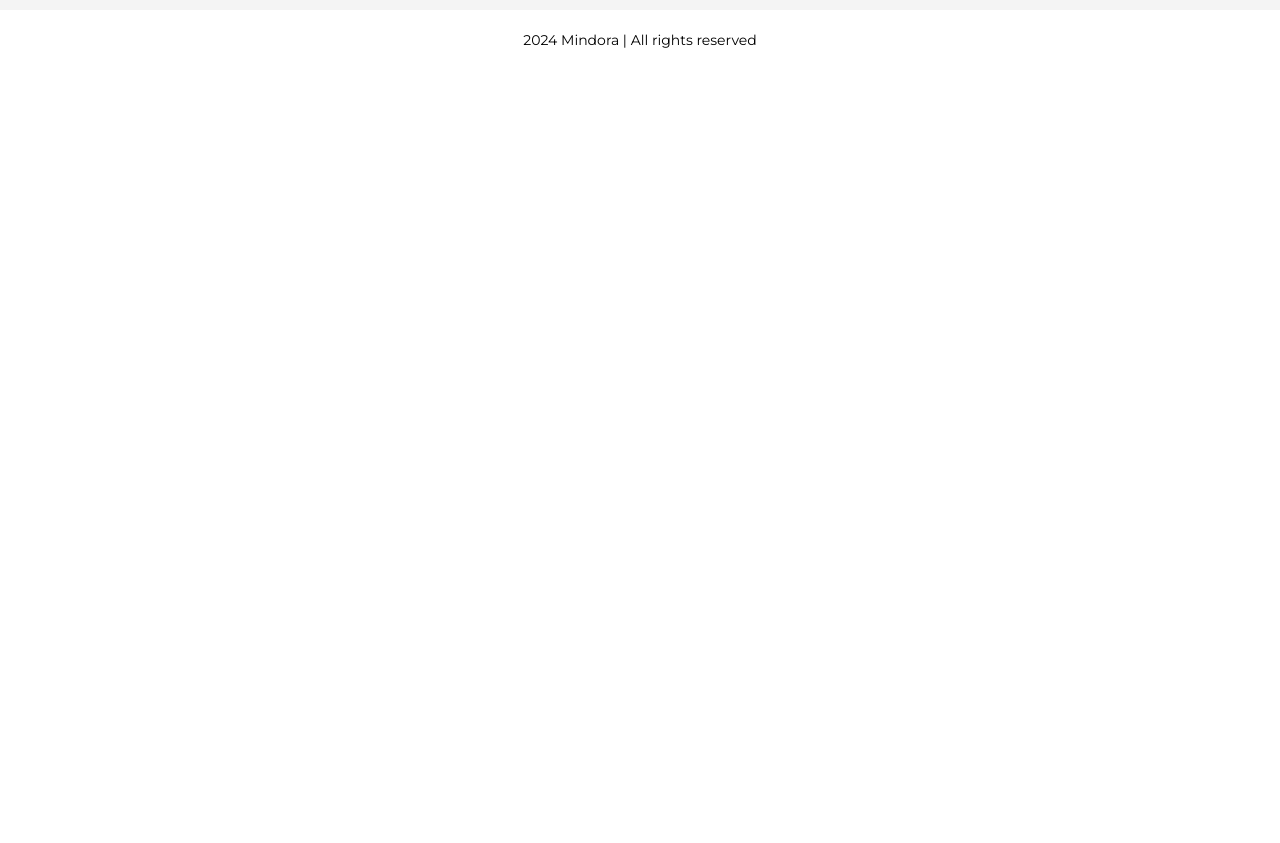
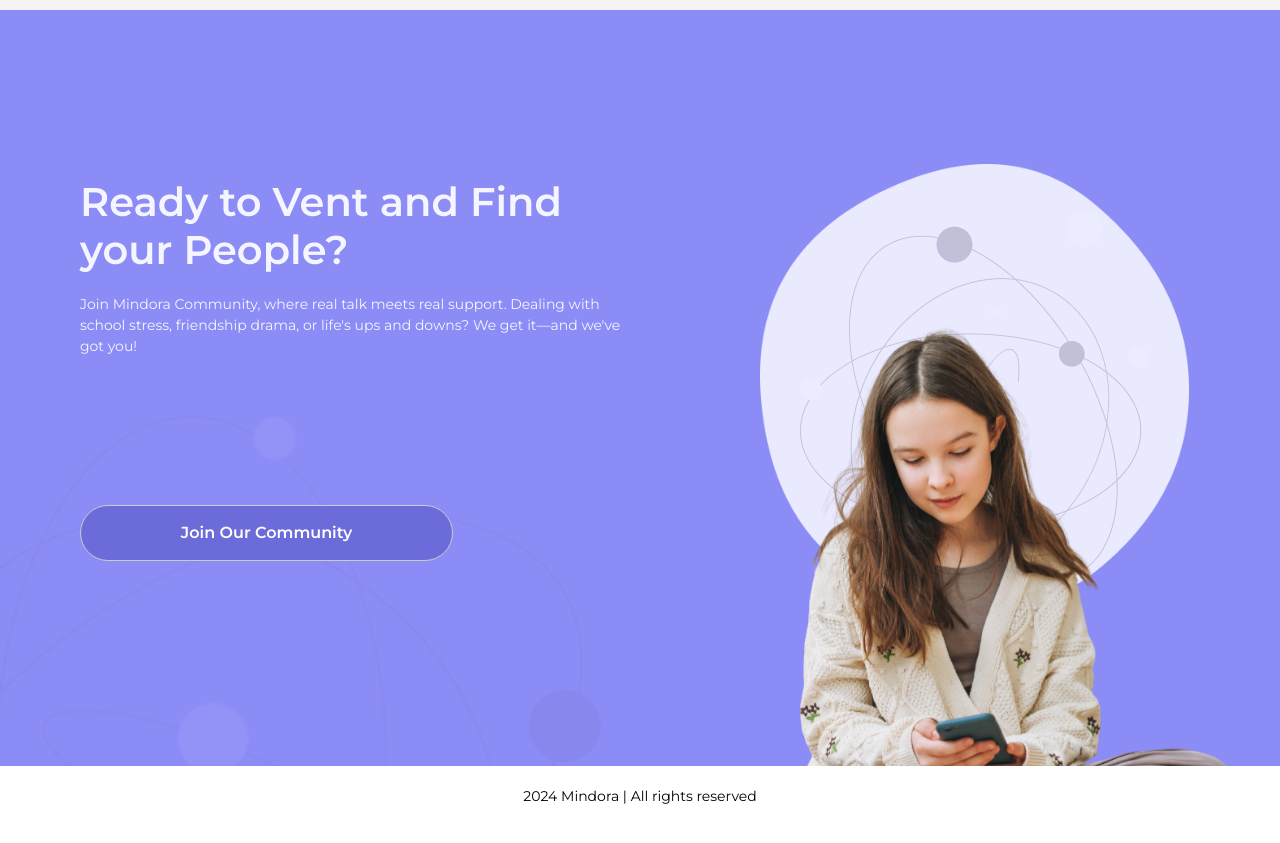
Before and after one commit to miadinh38/mental-health-app, a Next.js app in the folder frontend/: page / in a window 1280 px wide. Shown: the part 1740-2583 px from the top of the page. Before the commit the page ends 1887 px from the top, so only its background shows below. Built offline with nearby package versions, Linux system fonts and the light colour scheme; grey boxes are pictures that could not be loaded.

Commit message:
Implement new component - JoinCommunity in landing page

```diff
--- a/frontend/app/page.js
+++ b/frontend/app/page.js
@@ -1,5 +1,6 @@
 "use client";
 import Header from "../components/homepage/Header";
+import JoinCommunity from "../components/homepage/JoinCommunity";
 import Values from "../components/homepage/Values";
 import Values2 from "../components/homepage/Values2";
 
@@ -9,7 +10,7 @@ export default function HomePage() {
       <Header />
       <Values />
       <Values2 />
-
+      <JoinCommunity />
     </>
   );
 }
--- /dev/null
+++ b/frontend/components/homepage/JoinCommunity.js
@@ -0,0 +1,68 @@
+"use client";
+import Image from "next/image";
+import Button from "../Button";
+import Link from "next/link";
+
+export default function JoinCommunity() {
+  return (
+    <section className="relative h-[756px] pt-32 bg-purple-600 overflow-hidden">
+      <div className="flex padding-container max-container">
+        <div className="flex flex-col w-1/2 gap-5">
+          <p className="semibold-32 text-purple-50 pt-10">
+            Ready to Vent and Find your People?
+          </p>
+          <p className="regular-14 text-purple-50">
+            Join Mindora Community, where real talk meets real support. Dealing
+            with school stress, friendship drama, or life&apos;s ups and downs?
+            We get it—and we&apos;ve got you!
+          </p>
+
+          <div className="flex flexStart mt-32 relative z-20">
+            <Link href="/community">
+              <Button
+                type="button"
+                title="Join Our Community"
+                variant="btn_purple w-[373px]"
+                size="big"
+              />
+            </Link>
+          </div>
+
+          <Image
+            src="/vector5.png"
+            alt="vector"
+            width={700}
+            height={379}
+            className="absolute bottom-[-380px] left-[-100px] opacity-5 rotate-[90deg]"
+          />
+        </div>
+
+        <div className="flex flex-1 relative">
+          <Image
+            src="/girl-img.png"
+            alt="girl bg"
+            width={689}
+            height={768}
+            className="absolute bottom-[-380px] left-[60px] z-10"
+          />
+
+          <Image
+            src="/pattern.png"
+            alt="pattern"
+            width={429}
+            height={513}
+            className="absolute bottom-[-50px] left-[120px]"
+          />
+
+          <Image
+            src="/vector5.png"
+            alt="vector"
+            width={349}
+            height={379}
+            className="absolute bottom-[-30px] left-[160px] opacity-20"
+          />
+        </div>
+      </div>
+    </section>
+  );
+}
```
